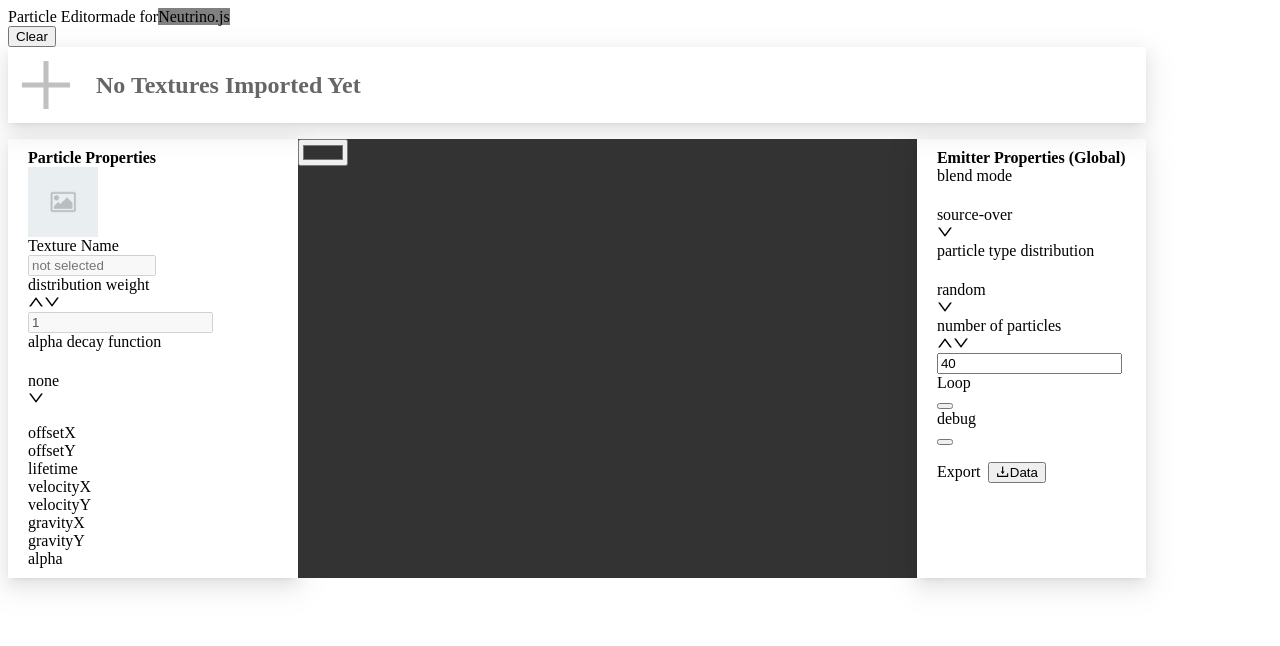
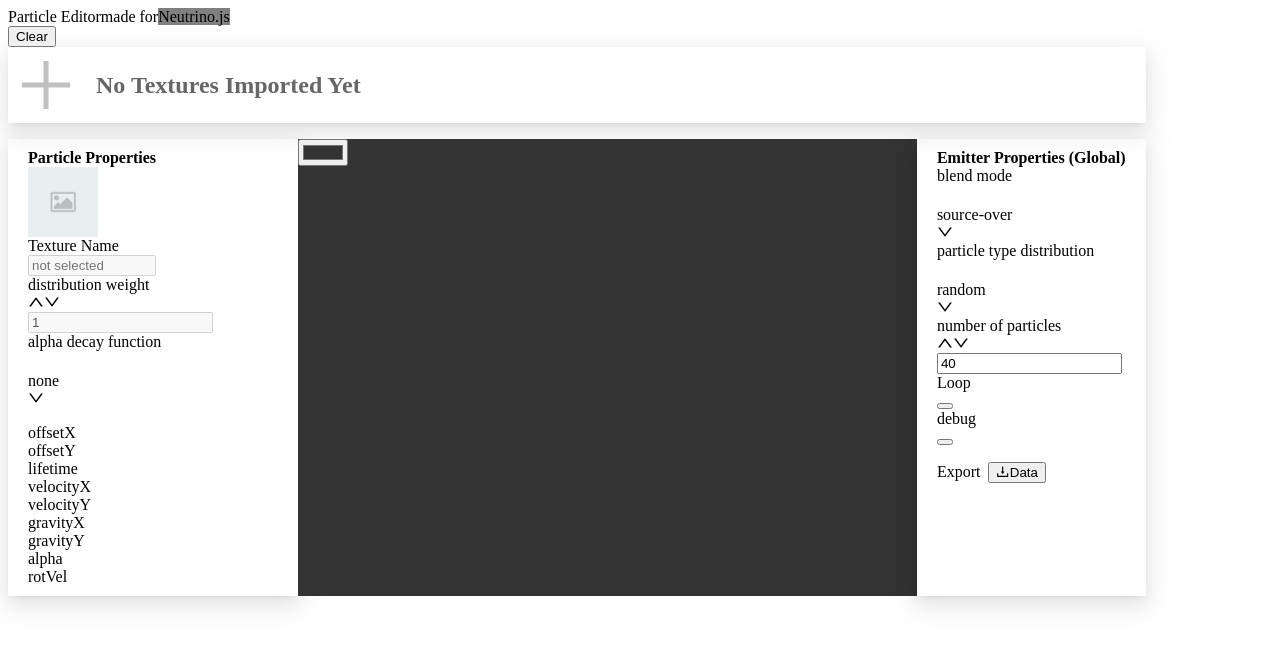
Before and after one commit to cosmicsplendor/Neutrino-Particle-Editor, a React app: page / in a window 1280 px wide. Shown: the top 646 px of the page. Built offline with nearby package versions, Linux system fonts and the light colour scheme; the HTML template or start-up script is replaced by a standard one.

Commit message:
Support particle angular velocity

```diff
--- a/src/components/Canvas/ParticleRenderer/ParticleEmitter.js
+++ b/src/components/Canvas/ParticleRenderer/ParticleEmitter.js
@@ -4,7 +4,7 @@ import { rand, randf, pickOne, easingFns } from "./utils/math"
 import Movement from "./utils/Movement"
 
 class Particle extends Texture {
-    constructor({ imgUrl, pos, lifetime, velX, velY, accX, accY, alpha, alphaDecayFn , loop }) {
+    constructor({ imgUrl, pos, lifetime, velX, velY, accX, accY, alpha, alphaDecayFn , rotVel, loop }) {
         super({ imgUrl, pos })
         this.lifetime = lifetime
         this.velX0 = velX
@@ -15,22 +15,37 @@ class Particle extends Texture {
         this.alphaDecayFn = alphaDecayFn
         this.elapsed = 0
         this.loop = loop
+        if (rotVel) {
+            this.rotVel = rotVel
+            this.rotation = 0
+            this.anchor = {
+                x: this.w / 2,
+                y: this.h / 2
+            }
+        }
         Movement.makeMovable(this, { velX, velY, accX, accY })
     }
-    reset() {
+    _reset() {
         this.elapsed = 0
         this.velX = this.velX0
         this.velY = this.velY0
         this.alpha = this.alpha0
         this.pos.x = this.pos0.x
         this.pos.y = this.pos0.y
+        if (this.rotVel) {
+            this.rotation = 0
+        }
     }
     update(dt) {
+        if (this.elapsed > this.lifetime) {
+            if (!this.loop) { return }
+            this._reset()
+        }
         this.elapsed += dt
-        if (this.elapsed > this.lifetime && this.loop) {
-            this.reset()
+        Movement.update(this, dt)
+        if (this.rotVel) {
+            this.rotation += this.rotVel * dt
         }
-        Movement.update(this, dt)
         if (this.alphaDecayFn) {
             this.alpha = 1 - easingFns[this.alphaDecayFn](this.elapsed / this.lifetime)
         }
@@ -71,6 +86,7 @@ class ParticleEmitter extends Node {
                 accX:  rand(param.accX[0], param.accX[1]),
                 accY:  rand(param.accY[0], param.accY[1]),
                 alpha:  randf(param.alpha[0], param.alpha[1]),
+                rotVel:  randf(param.rotVel[0], param.rotVel[1]),
                 alphaDecayFn: param.alphaDecayFn === "none" ? null: param.alphaDecayFn,
                 loop: true
             }
--- a/src/components/SidePanel/MetaPanel.js
+++ b/src/components/SidePanel/MetaPanel.js
@@ -29,7 +29,7 @@ export default () => {
     const {
         src: spriteImg,
         name,
-        offsetX, offsetY, lifetime, velX, velY, accX, accY, alpha, alphaDecayFn, rotation, angularVel, weight
+        offsetX, offsetY, lifetime, velX, velY, accX, accY, alpha, alphaDecayFn, rotVel, weight
     } = inputsDisabled ? defaultProperties: activeSprite
     return (
         <div className={styles.metaPanel}>
@@ -88,6 +88,7 @@ export default () => {
                     <ParticleProperty activeSpriteID={activeSpriteID} name="accX" label="gravityX" value={accX} update={importAxns.update} disabled={inputsDisabled}/>
                     <ParticleProperty activeSpriteID={activeSpriteID} name="accY" label="gravityY" value={accY} update={importAxns.update} disabled={inputsDisabled}/>
                     <ParticleProperty activeSpriteID={activeSpriteID} name="alpha" value={alpha} update={importAxns.update} disabled={inputsDisabled}/>
+                    <ParticleProperty activeSpriteID={activeSpriteID} name="rotVel" value={rotVel} update={importAxns.update} disabled={inputsDisabled}/>
                 </Space>
             </Space>
         </div>
--- a/src/helpers/calcEmitterBounds.js
+++ b/src/helpers/calcEmitterBounds.js
@@ -27,7 +27,6 @@ const calc1DBounds = (offset, vel, acc, lifetime, len) => {
         const inflexionTimeMax = clamp(0, maxLifetime, - maxVel / maxAcc)
         limits.push(projectOffset(maxOffset, maxVel, maxAcc, inflexionTimeMax))
     }
-    console.log(limits)
     const min = Math.min(...limits)
     const max = Math.max(...limits)
 
--- a/src/helpers/mapSliderInputsToParams.js
+++ b/src/helpers/mapSliderInputsToParams.js
@@ -8,7 +8,7 @@ const paramsRange = Object.freeze({
     accY: [ - 500, 500 ],
     alpha: [ 0, 1 ],
     rotation: [ 0, Math.PI * 2 ],
-    angularVel: [ 0, Math.PI * 10 ]
+    rotVel: [ -Math.PI * 10, Math.PI * 10 ]
 })
 
 const floatProps = [ "alpha", "lifetime" ]
--- a/src/hooks/useImports.js
+++ b/src/hooks/useImports.js
@@ -3,7 +3,7 @@ import * as importAxnTypes from "../constants/actionTypes/imports"
 import { v4 } from "uuid"
 
 export const initialProperties = {
-    offsetX: [ 50, 50 ], offsetY: [ 50, 50 ], lifetime: [ 10, 10 ], velX: [ 50, 50 ], velY: [ 50, 50 ], accX: [ 50, 50 ], accY: [ 50, 50 ], alpha: [ 90, 100 ], alphaDecayFn: "none", weight: 1
+    offsetX: [ 50, 50 ], offsetY: [ 50, 50 ], lifetime: [ 10, 10 ], velX: [ 50, 50 ], velY: [ 50, 50 ], accX: [ 50, 50 ], accY: [ 50, 50 ], rotVel: [50, 50], alpha: [ 90, 100 ], alphaDecayFn: "none", weight: 1
 }
 
 export const alphaDecayFns = [
```
